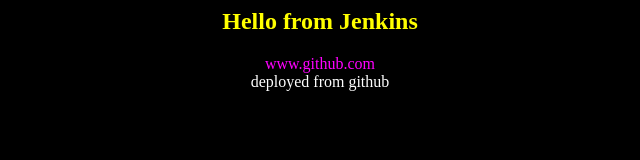
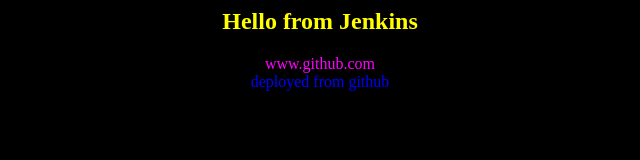
Before and after one commit to quezovercoatl/jenkins, a plain HTML site: page index.html in a window 1280 px wide. Shown: the whole page, without its empty margins (320-960 px from the left). Drawn offline with Linux system fonts and the light colour scheme.

Commit message:
index v4

```diff
--- a/index.html
+++ b/index.html
@@ -3,6 +3,6 @@
 <center>
 <h2><font color=yellow>Hello from Jenkins</font></h2>
 <font color=magenta>www.github.com</font><br>
-<font color=white>deployed from github</font>
+<font color=blue>deployed from github</font>
 </body>
 </html>
```
